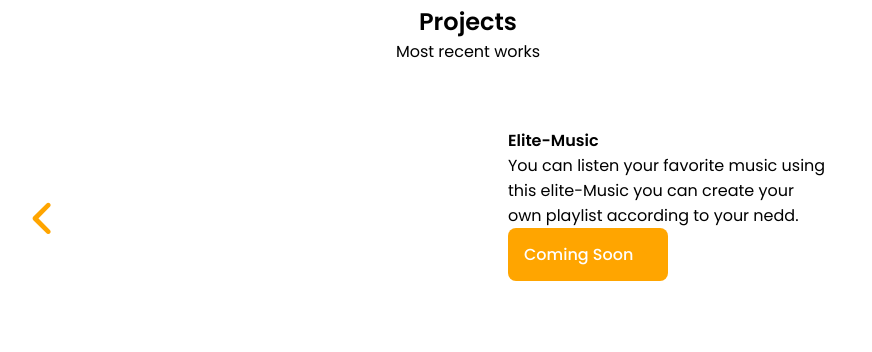
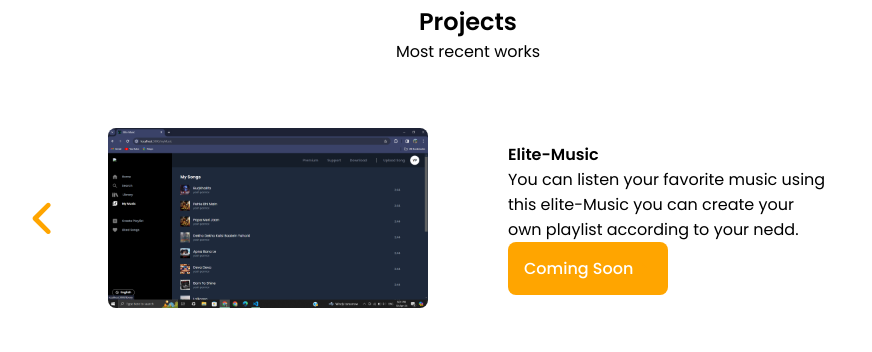
Before and after one commit to yashparmar25/Yash-Portfolio, a plain HTML site: page index.html in a window 1280 px wide. Shown: the part 3660-4012 px from the top of the page, 172-1044 px from the left. Drawn offline with nearby package versions, Linux system fonts and the light colour scheme.

Commit message:
elite
Elite

```diff
--- a/index.html
+++ b/index.html
@@ -545,7 +545,7 @@
             <!--==================== PORTFOLIO 3 ====================-->
 
             <div class="portfolio__content grid swiper-slide">
-                <img src="" alt="" class="portfolio__img">
+                <img src="elite.png" alt="" class="portfolio__img">
 
                 <div class="portfolio_">
                     <h3 class="portfolio__title">Elite-Music</h3>
```
Also changed, not shown: elite.png (added).
